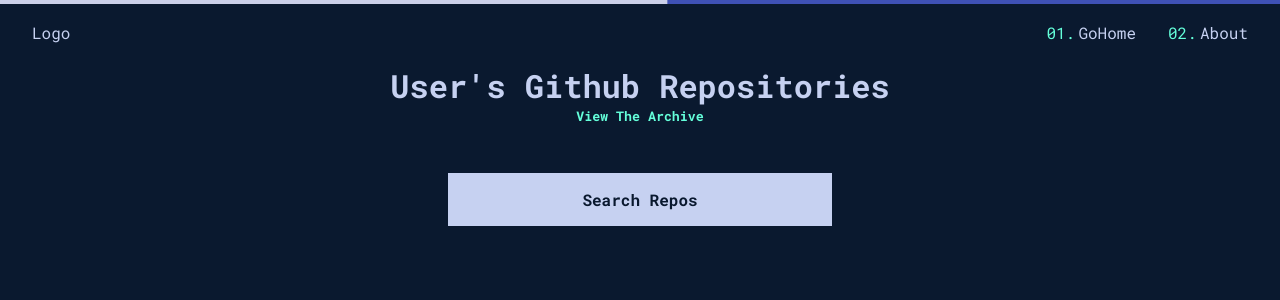
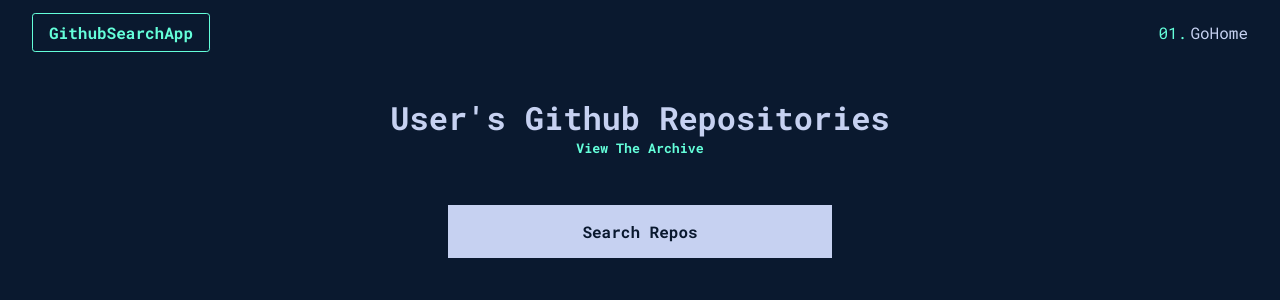
Before and after one commit to LemmyMwaura/GithubSearch-App, an Angular app: page /user in a window 1280 px wide. Shown: the top 300 px of the page. Built offline with nearby package versions, Linux system fonts and the light colour scheme.

Commit message:
Token added + header improved

```diff
--- a/package.json
+++ b/package.json
@@ -35,6 +35,7 @@
     "@angular/compiler-cli": "~13.2.0",
     "@types/jasmine": "~3.10.0",
     "@types/node": "^12.11.1",
+    "angular-cli-ghpages": "^1.0.0",
     "jasmine-core": "~4.0.0",
     "karma": "~6.3.0",
     "karma-chrome-launcher": "~3.1.0",
--- a/src/app/components/header/header.component.css
+++ b/src/app/components/header/header.component.css
@@ -4,6 +4,7 @@ nav{
     justify-content: space-between;
     height: 4rem;
     padding: 0 2rem;
+    margin-bottom: 2rem;
 }
 
 .nav-items{
@@ -27,3 +28,12 @@ a:hover{
     z-index: 100;
     color: red;
 }
+
+.logo {
+    border: 1px solid #64ffda;
+    padding: 0.5rem 1rem;
+    border-radius: 0.2rem;
+    font-weight: bold;
+    color:#64ffda;
+    cursor: pointer;
+}
--- a/src/app/components/header/header.component.html
+++ b/src/app/components/header/header.component.html
@@ -1,14 +1,14 @@
 <div class="loader-container">
-    <mat-progress-bar [mode]="'indeterminate'"></mat-progress-bar>
+    <!-- <mat-progress-bar [mode]="'indeterminate'"></mat-progress-bar> -->
 </div>
 <nav>
-    <div class="Logo">Logo</div>
+    <div class="logo" routerLink="/home"  routerLinkActive='active' >GithubSearchApp</div>
     <ul class="nav-items">
         <li class="nav-item" data-number="01.">
             <a class="nav-link" routerLink="/home"  routerLinkActive='active'>GoHome</a>
         </li>
-        <li class="nav-item"  data-number="02.">
+        <!-- <li class="nav-item"  data-number="02.">
             <a class="nav-link" routerLink="/home" routerLinkActive='active'>About</a>
-        </li>
+        </li> -->
     </ul>
 </nav>
--- a/src/environments/environment.ts
+++ b/src/environments/environment.ts
@@ -2,8 +2,10 @@
 // `ng build` replaces `environment.ts` with `environment.prod.ts`.
 // The list of file replacements can be found in `angular.json`.
 
+
 export const environment = {
-  production: false
+  production: false,
+  TOKEN: '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',
 };
 
 /*
```
Also changed, not shown: 2 other files (tests, documents, lock files or other folders).
